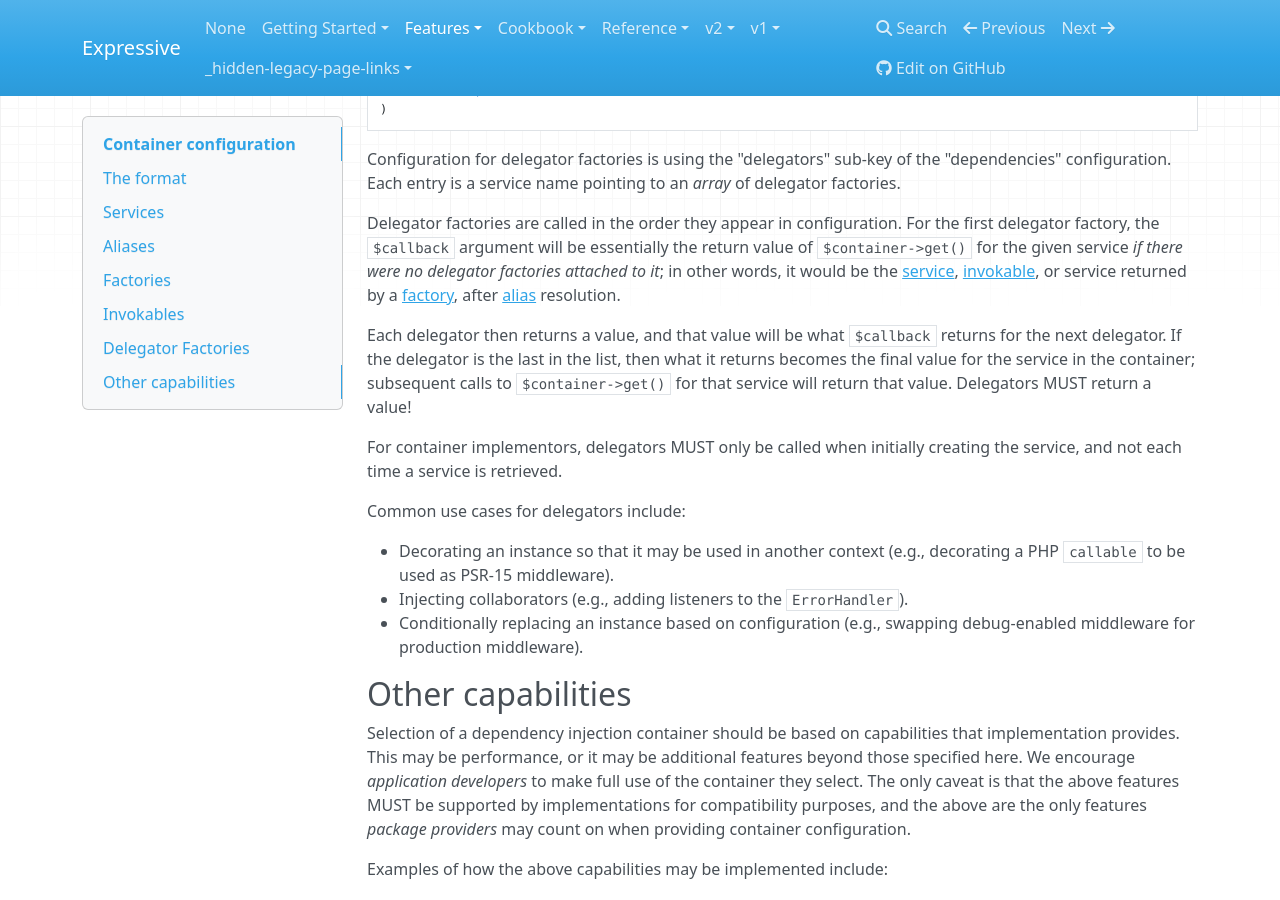
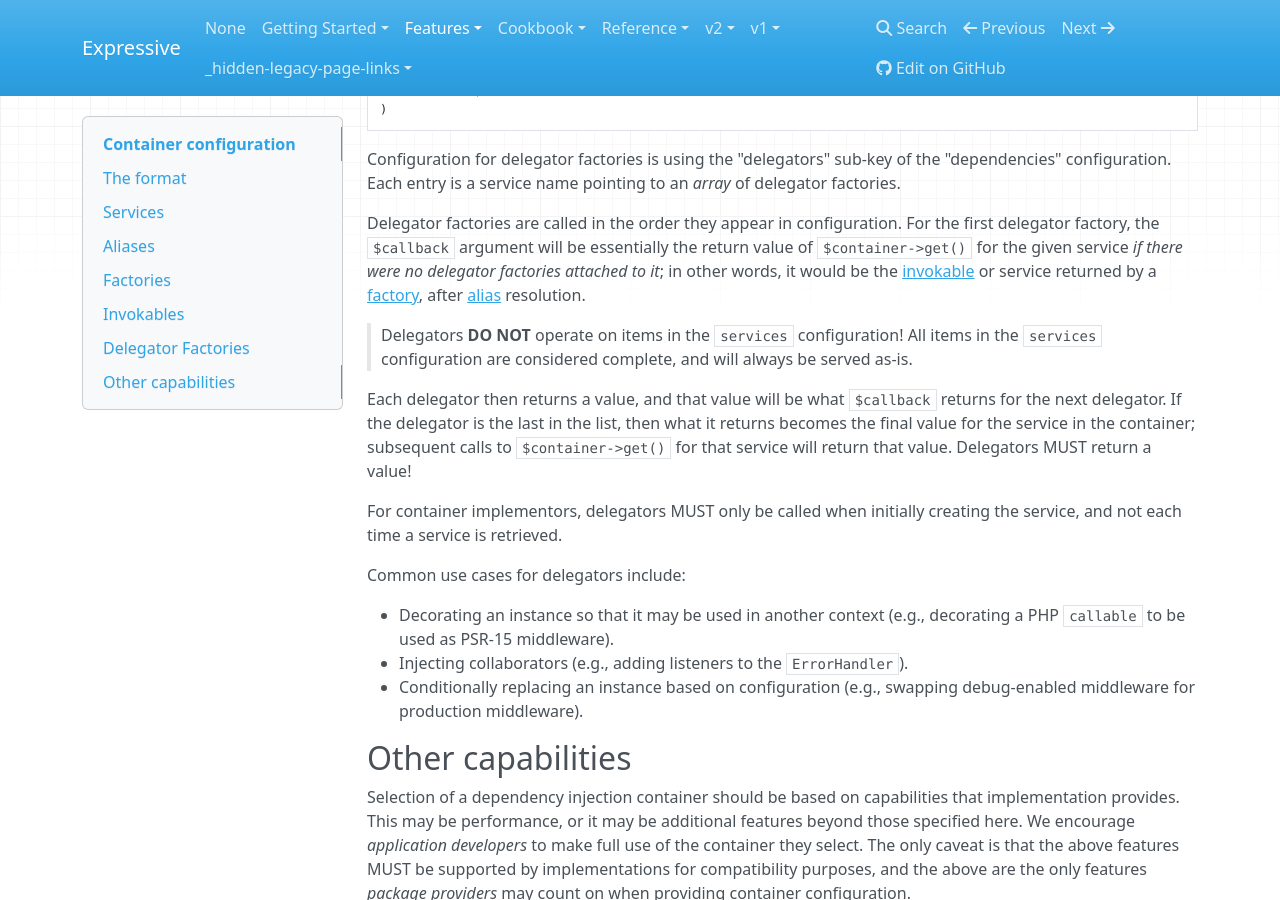
Before and after one commit to zendframework/zend-expressive, an MkDocs documentation site: the page built from docs/book/v3/features/container/config.md, in a window 1280 px wide and 900 px high, scrolled down 3826 px. Built offline with MkDocs 1.6.1, drawn with Linux system fonts in a browser that asks for light colours; nearby versions of some CDN libraries; old or Windows-style settings are respelled for this version of MkDocs.

Commit message:
Adds disclaimer about using delegators with "services" items
It can't be done!

```diff
--- a/docs/book/v3/features/container/config.md
+++ b/docs/book/v3/features/container/config.md
@@ -218,8 +218,12 @@ Delegator factories are called in the order they appear in configuration. For
 the first delegator factory, the `$callback` argument will be essentially the
 return value of `$container->get()` for the given service _if there were no
 delegator factories attached to it_; in other words, it would be the
-[service](#services), [invokable](#invokables), or service returned by a
-[factory](#factories), after [alias](#aliases) resolution.
+[invokable](#invokables) or service returned by a [factory](#factories), after
+[alias](#aliases) resolution.
+
+> Delegators **DO NOT** operate on items in the `services` configuration!
+> All items in the `services` configuration are considered complete, and will
+> always be served as-is.
 
 Each delegator then returns a value, and that value will be what `$callback`
 returns for the next delegator. If the delegator is the last in the list, then
```
